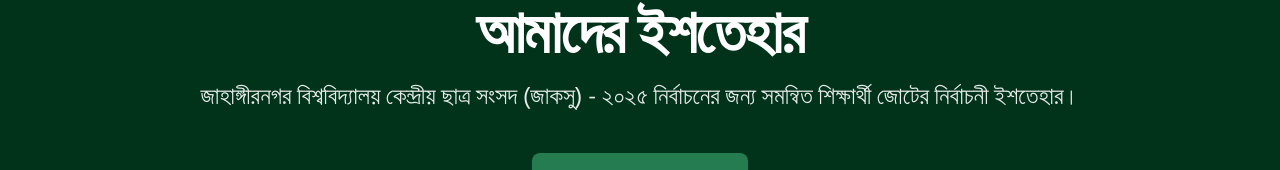
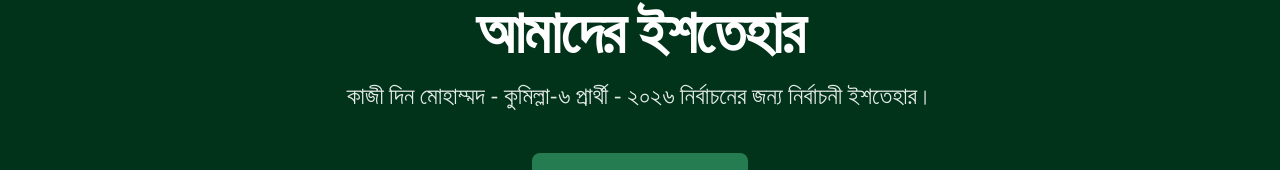
Before and after one commit to Md-Ashikur-Rahman-Ashik/Campaign-Redesign, a Next.js app: page /manifesto in a window 1280 px wide. Shown: the part 171-341 px from the top of the page. Built offline with nearby package versions, Linux system fonts and the light colour scheme.

Commit message:
Modified text on manifesto page

```diff
--- a/src/components/HeroSection.tsx
+++ b/src/components/HeroSection.tsx
@@ -3,7 +3,7 @@ import React from 'react';
 const HeroSection: React.FC = () => {
     const title: string = "আমাদের ইশতেহার";
     const subtitle: string =
-        "জাহাঙ্গীরনগর বিশ্ববিদ্যালয় কেন্দ্রীয় ছাত্র সংসদ (জাকসু) - ২০২৫ নির্বাচনের জন্য সমন্বিত শিক্ষার্থী জোটের নির্বাচনী ইশতেহার।";
+        "কাজী দিন মোহাম্মদ - কুমিল্লা-৬ প্রার্থী - ২০২৬ নির্বাচনের জন্য নির্বাচনী ইশতেহার।";
     const buttonText: string = "সম্পূর্ণ ইশতেহার ডাউনলোড";
 
     const bengaliFontStyle = {
```
